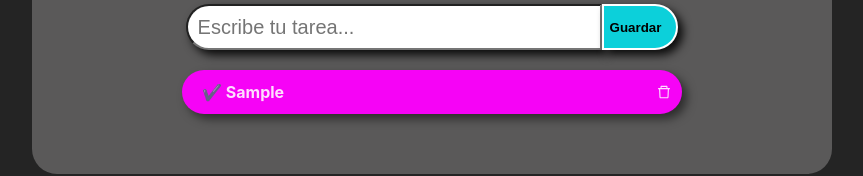
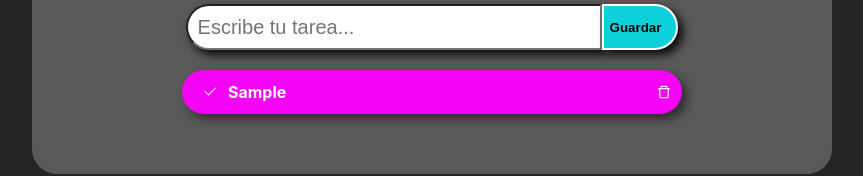
Before and after one commit to DiegoPanno/lista-de-tareas, a React (Vite) app: page / in a window 1280 px wide. Both pictures are taken after typing "Sample" into the empty fields and a click on the button "Guardar". Shown: the part 213-389 px from the top of the page, without its empty margins (208-1071 px from the left). Built offline with nearby package versions, Linux system fonts and the light colour scheme.

Commit message:
Trabaje en la el estado de tarea completada antes de borrar

```diff
--- a/src/component/ListaDeTareas/ListaDeTarea.jsx
+++ b/src/component/ListaDeTareas/ListaDeTarea.jsx
@@ -1,8 +1,7 @@
-import { useState, useEffect } from "react"
-import Formulario from "../Fromulario/Formulario"
+
+import { useState, useEffect } from "react";
+import Formulario from "../Fromulario/Formulario";
 import Tarea from "../Tarea/Tarea";
-
-
 
 const obtenerDatos = () => {
   const datos = localStorage.getItem('keyS');
@@ -14,45 +13,55 @@ const obtenerDatos = () => {
   }
 };
 
-
 const ListaDeTarea = () => {
   const [tareas, setTareas] = useState(obtenerDatos());
 
-
   const agregarTarea = (nuevaTarea) => {
     setTareas([...tareas, nuevaTarea]);
-
+    // Actualiza el almacenamiento local
+    localStorage.setItem('keyS', JSON.stringify([...tareas, nuevaTarea]));
   };
 
-
-
-      const eliminarTarea = id => {
+  const eliminarTarea = (id) => {
     const tareaActualizadas = tareas.filter(tarea => tarea.id !== id);
     setTareas(tareaActualizadas);
-        obtenerDatos(tareaActualizadas);
+    // Actualiza el almacenamiento local
+    localStorage.setItem('keyS', JSON.stringify(tareaActualizadas));
+  };
+
+  const completarTarea = (id) => {
+    const tareaActualizadas = tareas.map(tarea => {
+      if (tarea.id === id) {
+        tarea.completada = !tarea.completada;
+      }
+      return tarea;
+    });
+    setTareas(tareaActualizadas);
+    // Actualiza el almacenamiento local
+    localStorage.setItem('keyS', JSON.stringify(tareaActualizadas));
   };
 
   useEffect(() => {
     localStorage.setItem('keyS', JSON.stringify(tareas));
   }, [tareas]);
 
-
-
   return (
     <>
       <Formulario onSubmit={agregarTarea} />
       <div>
-        { tareas.map((tarea) =>
+        {tareas.map((tarea) =>
           <Tarea
             key={tarea.id}
             id={tarea.id}
             texto={tarea.texto}
-          eliminarTarea={eliminarTarea}
+            completada={tarea.completada}
+            completarTarea={() => completarTarea(tarea.id)}
+            eliminarTarea={() => eliminarTarea(tarea.id)}
           />
         )}
       </div>
     </>
-  )
-}
+  );
+};
 
-export default ListaDeTarea
+export default ListaDeTarea;
--- a/src/component/Tarea/Tarea.css
+++ b/src/component/Tarea/Tarea.css
@@ -22,11 +22,18 @@
 
 }
 
+.tarea-completada {
+    text-decoration: line-through;
+    color: rgb(4, 4, 4);
+  }
+
 .tarea-texto {
     display: flex;
     justify-content: center;
     align-items: center;
     padding-left: 10px;
+    gap: 10px;
+    color: white;
 }
 
 .tarea-borrar {
@@ -34,6 +41,7 @@
     justify-content: center;
     align-items: center;
     cursor: pointer;
+    color: white;
 }
 
 .tarea-borrar:hover {
--- a/src/component/Tarea/Tarea.jsx
+++ b/src/component/Tarea/Tarea.jsx
@@ -1,18 +1,18 @@
+
 import { AiOutlineDelete } from "react-icons/ai";
+import { BsCheck2 } from "react-icons/bs";
 import "./Tarea.css";
 
 const Tarea = (props) => {
-  const { id, texto, eliminarTarea } = props;
-
-  const handleEliminarTarea = () => {
-    eliminarTarea(id);
-  };
+  const { id, texto, completada, eliminarTarea, completarTarea } = props;
 
   return (
     <div className="conte-tarea">
-      <div className="tarea">
-        <div className="tarea-texto">✔️ {props.texto}</div>
-        <div className="tarea-borrar" onClick={handleEliminarTarea}>
+      <div className={completada ? 'tarea tarea-completada' : 'tarea'}>
+        <div className="tarea-texto" onClick={completarTarea}>
+          <BsCheck2 /> {texto}
+        </div>
+        <div className="tarea-borrar" onClick={eliminarTarea}>
           <AiOutlineDelete />
         </div>
       </div>
```
Lines whose indentation alone changed are shown as unchanged.
